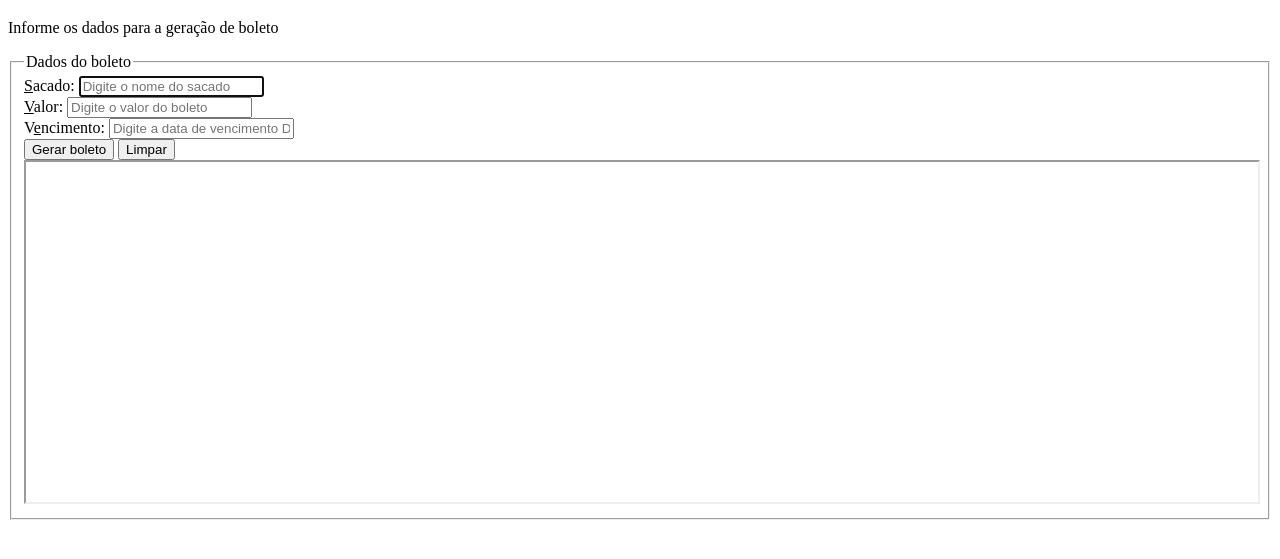
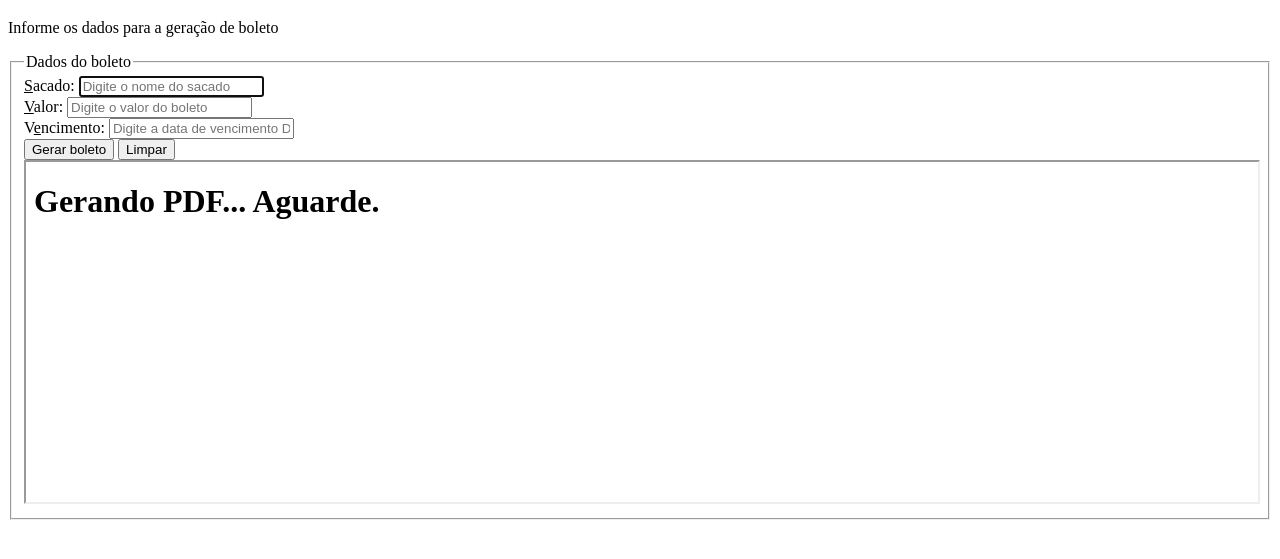
Before and after one commit to RRS07/app_boleto, a plain HTML site: page index.html in a window 1280 px wide. Shown: the part 61-620 px from the top of the page. Drawn offline with Linux system fonts and the light colour scheme.

Commit message:
Update index.html

```diff
--- a/index.html
+++ b/index.html
@@ -27,7 +27,7 @@
             <input type="submit" value="Gerar boleto">
             <input type = "reset" value="Limpar">
         </form>
-        <iframe name="frame" src="" width="100%" height="340"></iframe>
+        <iframe name="frame" src="mostra_boleto.html" width="100%" height="340"></iframe>
     </fieldset>
 </body>
 </html>
```
